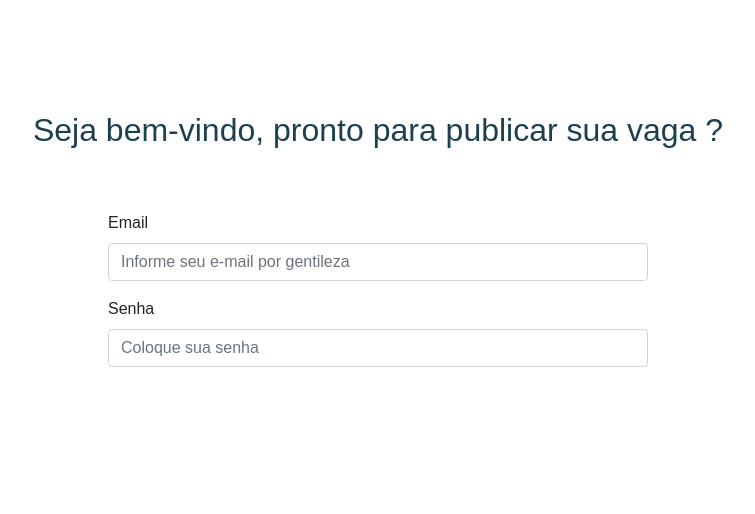
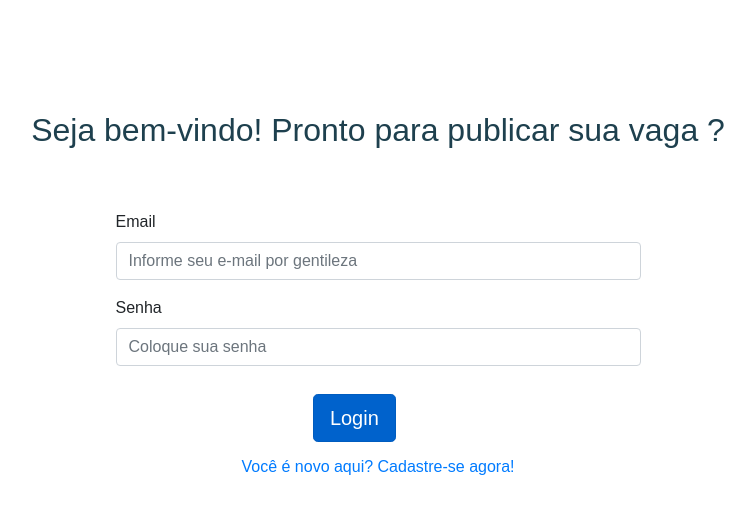
Before and after one commit to gorepub/repub-client, a React (Create React App) app: page /sign_in in a window 1280 px wide. Shown: the top 514 px of the page, without its empty margins (262-1017 px from the left). Built offline with nearby package versions, Linux system fonts and the light colour scheme.

Commit message:
Working on new components

```diff
--- a/src/components/login/SignIn.js
+++ b/src/components/login/SignIn.js
@@ -1,5 +1,7 @@
 import React from 'react';
-import { Container, Row, Col, Form, FormGroup, Label, Input} from 'reactstrap';
+import { Container, Row, Col, Form, FormGroup, Label, Input, Button} from 'reactstrap';
+import {Link} from 'react-router-dom';
+import './SignIn.css';
 
 class SignIn extends React.Component {
 
@@ -8,19 +10,29 @@ class SignIn extends React.Component {
       <Container>
         <Row>
           <Col md="12 center">
-            <h2 className="space-top">Seja bem-vindo, pronto para publicar sua vaga ?</h2>
+            <h2 className="space-top">Seja bem-vindo! Pronto para publicar sua vaga ?</h2>
           </Col>
+          <Col md="12">
+            <Form>
               <Col md={{ size: 6, offset: 3 }}>
-            <Form>
                 <FormGroup>
                   <Label className="space-top">Email</Label>
                   <Input type="email" name="email" placeholder="Informe seu e-mail por gentileza" />
                 </FormGroup>
+              </Col>
+              <Col md={{ size: 6, offset: 3 }}>
                 <FormGroup>
                   <Label>Senha</Label>
                   <Input type="password" name="password" placeholder="Coloque sua senha" />
                 </FormGroup>
+              </Col>
+              <Col md={{ size: 3, offset: 5 }}>
+                <Button color="primary" size="lg" active>Login</Button>
+              </Col>
             </Form>
+          </Col>
+          <Col md="12">
+            <p className="center"><Link to= "/sign_up">Você é novo aqui? Cadastre-se agora!</Link></p>
           </Col>
         </Row>
       </Container>
--- a/src/components/pages/HomePage.css
+++ b/src/components/pages/HomePage.css
@@ -3,19 +3,11 @@
   padding-top: 6%;
 }
 
-button {
-  margin: 5%;
-}
-
-p, h2 {
-  color: #1e404e;
-}
-
-a {
+.sign-in-link {
   color: #fff;
 }
 
-a:hover {
+.sign-in-link:hover {
   text-decoration: none;
   color: #fff;
 }
--- a/src/components/pages/HomePage.js
+++ b/src/components/pages/HomePage.js
@@ -17,7 +17,7 @@ class HomePage extends React.Component {
       <Container>
         <Row>
           <Col md="12">
-            <h2 className="space-top center"> Prazer em ter você aqui, nós somos a repub !</h2>
+            <h1 className="space-top center"> Prazer em ter você aqui, nós somos a repub !</h1>
           </Col>
           <Col md="12">
             <p className="find-vacancies center">Aqui, você consegue encontrar vagas em repúblicas de estudantes
@@ -25,7 +25,7 @@ class HomePage extends React.Component {
           </Col>
           <Col md="12 center">
             <Button color="info">Quero encontrar vagas</Button>
-            <Button color="info"><Link to= "/sign_in">Quero anunciar vagas</Link></Button>
+            <Button color="info"><Link to= "/sign_in" className="sign-in-link">Quero anunciar vagas</Link></Button>
           </Col>
         </Row>
       </Container>
--- a/src/index.css
+++ b/src/index.css
@@ -11,3 +11,11 @@ body {
 .center {
   text-align: center;
 }
+
+h1, h2, p {
+  color: #1e404e;
+}
+
+button {
+  margin: 5%;
+}
```
Also changed, not shown: src/components/login/SignIn.css (added). Lines whose indentation alone changed are shown as unchanged.
